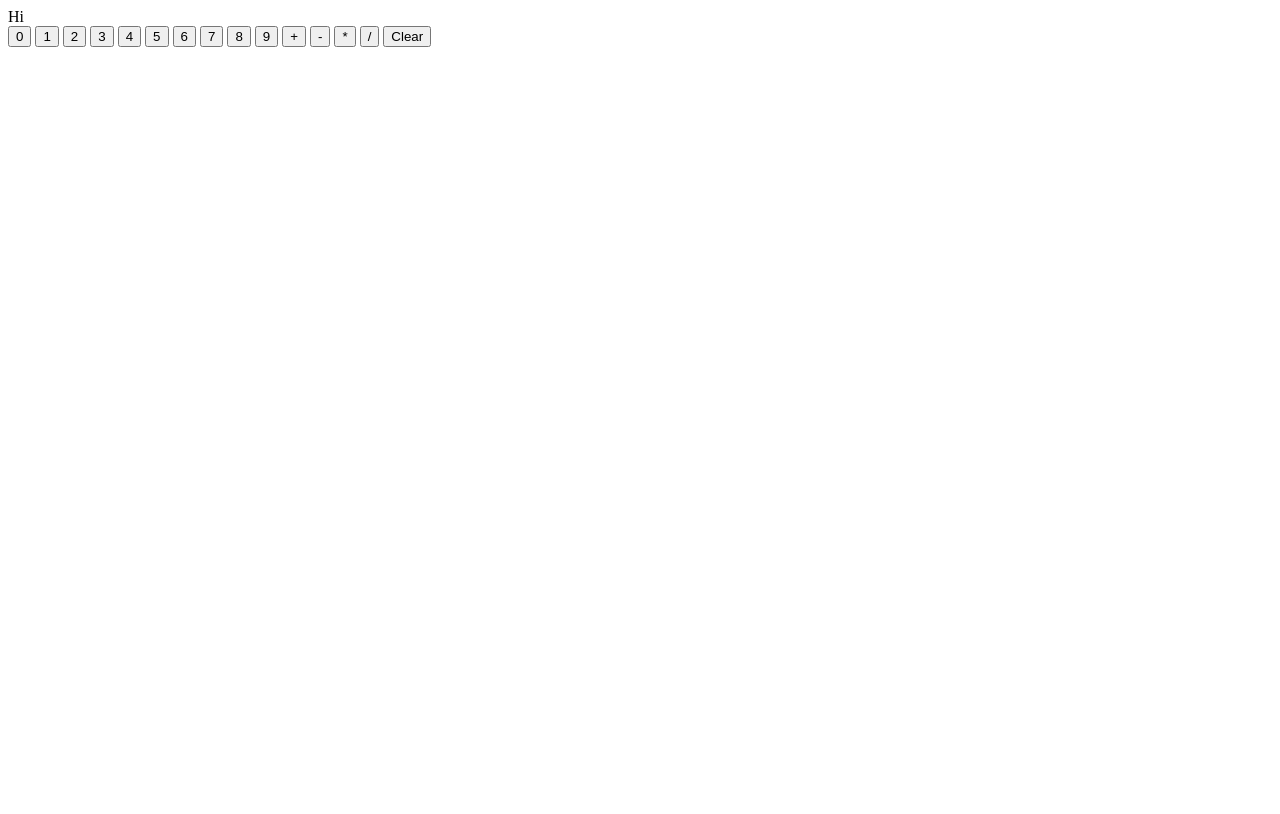
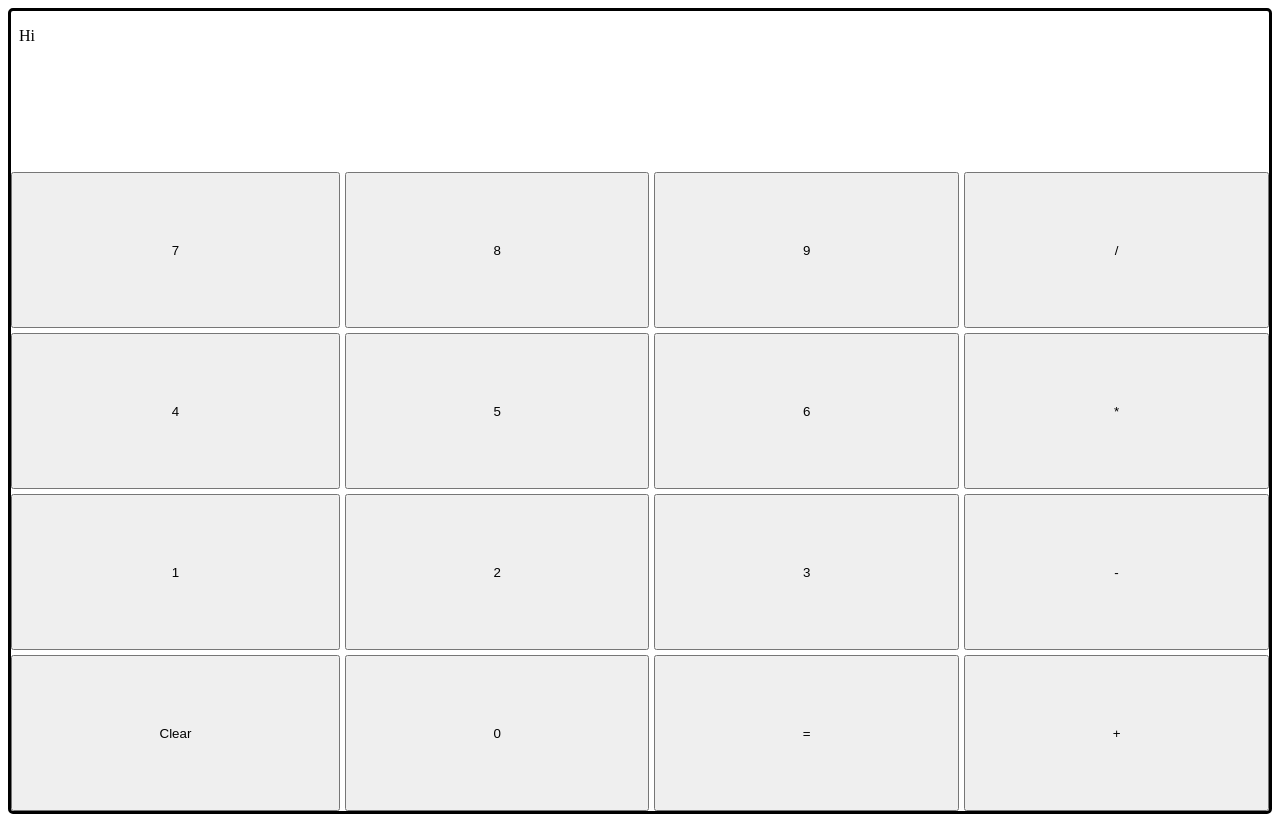
Before and after one commit to salehalakhras/calculator, a plain HTML site: page index.html in a window 1280 px wide. Drawn offline with Linux system fonts and the light colour scheme.

Commit message:
added the calculator grid

```diff
--- a/index.html
+++ b/index.html
@@ -13,21 +13,22 @@
 <body>
     <div class="container">
         <div class="display">Hi</div>
-        <button class="digit">0</button>
-        <button class="digit">1</button>
-        <button class="digit">2</button>
-        <button class="digit">3</button>
-        <button class="digit">4</button>
-        <button class="digit">5</button>
-        <button class="digit">6</button>
-        <button class="digit">7</button>
-        <button class="digit">8</button>
-        <button class="digit">9</button>
+        <button class="digit zero">0</button>
+        <button class="digit one">1</button>
+        <button class="digit two">2</button>
+        <button class="digit three">3</button>
+        <button class="digit four">4</button>
+        <button class="digit five">5</button>
+        <button class="digit six">6</button>
+        <button class="digit seven">7</button>
+        <button class="digit eight">8</button>
+        <button class="digit nine">9</button>
         <button class="add">+</button>
         <button class="subtract">-</button>
         <button class="multiply">*</button>
         <button class="divide">/</button>
         <button class="reset">Clear</button>
+        <button class="equal">=</button>
 
     </div>
 </body>
--- a/style.css
+++ b/style.css
@@ -0,0 +1,84 @@
+html,
+body {
+    height: 100%;
+}
+
+.container {
+    height: 100%;
+    border-style: solid;
+    border-color: black;
+    border-radius: 5px;
+    display: grid;
+    gap: 5px;
+    grid-template: "display display display display" 1fr "seven eight nine divide" 1fr "four five six multiply" 1fr "one two three subtract" 1fr "clear zero equal add" 1fr;
+}
+
+.display {
+    margin-top: 1rem;
+    margin-left: 0.5rem;
+    grid-area: display;
+}
+
+.add {
+    grid-area: add;
+}
+
+.subtract {
+    grid-area: subtract;
+}
+
+.multiply {
+    grid-area: multiply;
+}
+
+.divide {
+    grid-area: divide;
+}
+
+.reset {
+    grid-area: clear;
+}
+
+.equal {
+    grid-area: equal;
+}
+
+.zero {
+    grid-area: zero;
+}
+
+.one {
+    grid-area: one;
+}
+
+.two {
+    grid-area: two;
+}
+
+.three {
+    grid-area: three;
+}
+
+.four {
+    grid-area: four;
+}
+
+.five {
+    grid-area: five;
+}
+
+.six {
+    grid-area: six;
+}
+
+.seven {
+    grid-area: seven;
+}
+
+.eight {
+    grid-area: eight;
+}
+
+.nine {
+    grid-area: nine;
+}
```
